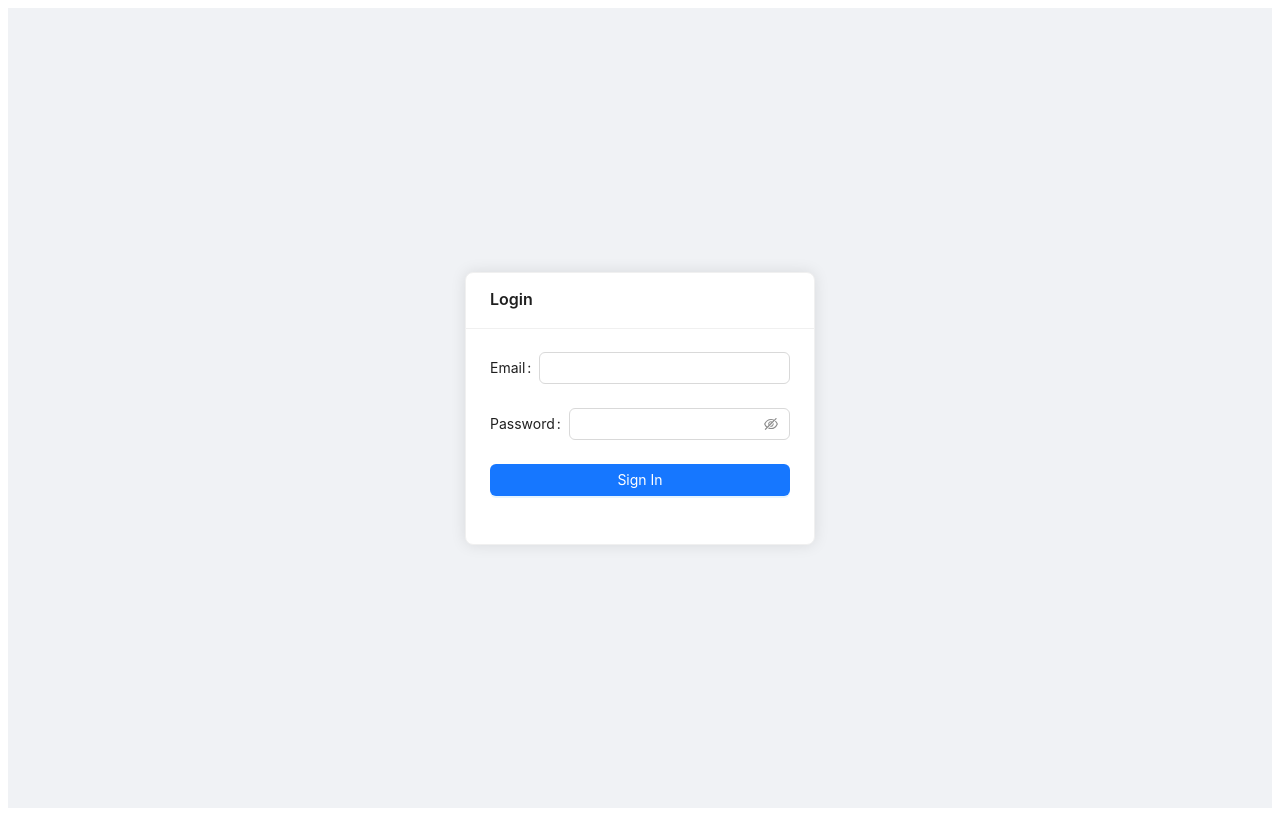
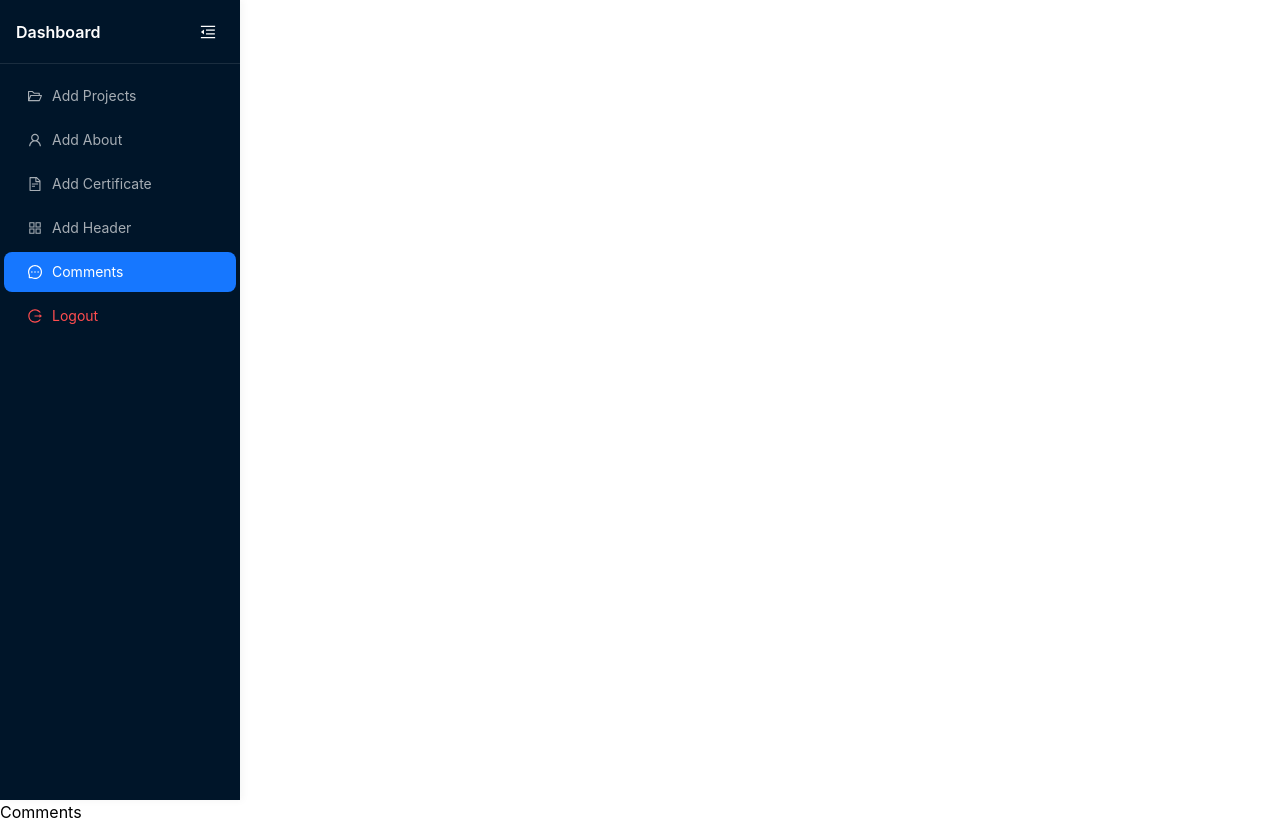
Before and after one commit to Faizanriaz44553/Portfolio-dashboard-v1, a React (Vite) app: page /comments in a window 1280 px wide. Built offline with nearby package versions, Linux system fonts and the light colour scheme; no server answers; sample sign-in values are in the browser's storage.

Commit message:
project initialization

```diff
--- a/src/App.jsx
+++ b/src/App.jsx
@@ -1,11 +1,12 @@
-import React from 'react';
-import Login from './pages/login/Login.jsx';
+import { useRoutes } from "react-router-dom";
+import RoutesPath from "./routes";
+
+
 const App = () => {
-  return (
-    <div>
-      <Login />
-    </div>
-  );
+
+  const routes = useRoutes(RoutesPath);
+
+  return routes;
 };
 
-export default App
+export default App;
--- /dev/null
+++ b/src/components/GuestRoute.jsx
@@ -0,0 +1,18 @@
+import { Navigate } from "react-router-dom";
+import { useAuth } from "../context/AuthContext";
+
+const GuestRoute = ({ children }) => {
+  const { user, loading } = useAuth();
+
+  if (loading) {
+    return <h2>Loading...</h2>;
+  }
+
+  if (user) {
+    return <Navigate to="/add-projects" replace />;
+  }
+
+  return children;
+};
+
+export default GuestRoute;
--- a/src/components/Navbar/Navbar.jsx
+++ b/src/components/Navbar/Navbar.jsx
@@ -1,66 +1,143 @@
-import React, { useState } from 'react';
+import React, { useState } from "react";
 import {
   AppstoreOutlined,
-  ContainerOutlined,
-  DesktopOutlined,
-  MailOutlined,
+  FileTextOutlined,
+  FolderOpenOutlined,
   MenuFoldOutlined,
   MenuUnfoldOutlined,
-  PieChartOutlined,
-} from '@ant-design/icons';
-import { Button, Menu } from 'antd';
+  MessageOutlined,
+  UserOutlined,
+  LogoutOutlined,
+} from "@ant-design/icons";
+import { Button, Layout, Menu } from "antd";
+import { Link, useNavigate, useLocation } from "react-router-dom";
+import { getAuth, signOut } from "firebase/auth";
+import "../../styles/globals.css"
+
+const { Sider } = Layout;
+
+const Navbar = () => {
+  const [collapsed, setCollapsed] = useState(false);
+  const [isSubmitting, setIsSubmitting] = useState(false);
+
+  const navigate = useNavigate();
+  const location = useLocation();
+  const auth = getAuth();
+
+  const handleLogout = async () => {
+    try {
+      setIsSubmitting(true);
+      await signOut(auth);
+      navigate("/login", { replace: true });
+    } catch (error) {
+      console.error("Logout failed:", error.message);
+    } finally {
+      setIsSubmitting(false);
+    }
+  };
+
   const items = [
-  { key: '1', icon: <PieChartOutlined />, label: 'Option 1' },
-  { key: '2', icon: <DesktopOutlined />, label: 'Option 2' },
-  { key: '3', icon: <ContainerOutlined />, label: 'Option 3' },
     {
-    key: 'sub1',
-    label: 'Navigation One',
-    icon: <MailOutlined />,
-    children: [
-      { key: '5', label: 'Option 5' },
-      { key: '6', label: 'Option 6' },
-      { key: '7', label: 'Option 7' },
-      { key: '8', label: 'Option 8' },
-    ],
+      key: "/add-projects",
+      icon: <FolderOpenOutlined />,
+      label: <Link to="/add-projects">Add Projects</Link>,
     },
     {
-    key: 'sub2',
-    label: 'Navigation Two',
+      key: "/add-about",
+      icon: <UserOutlined />,
+      label: <Link to="/add-about">Add About</Link>,
+    },
+    {
+      key: "/add-certificate",
+      icon: <FileTextOutlined />,
+      label: <Link to="/add-certificate">Add Certificate</Link>,
+    },
+    {
+      key: "/add-header",
       icon: <AppstoreOutlined />,
-    children: [
-      { key: '9', label: 'Option 9' },
-      { key: '10', label: 'Option 10' },
+      label: <Link to="/add-header">Add Header</Link>,
+    },
     {
-        key: 'sub3',
-        label: 'Submenu',
-        children: [
-          { key: '11', label: 'Option 11' },
-          { key: '12', label: 'Option 12' },
-        ],
+      key: "/comments",
+      icon: <MessageOutlined />,
+      label: <Link to="/comments">Comments</Link>,
     },
-    ],
+    {
+      key: "logout",
+      icon: <LogoutOutlined />,
+      label: isSubmitting ? "Signing out..." : "Logout",
+      danger: true, // Clean Red Highlight for Logout
     },
   ];
-const App = () => {
-  const [collapsed, setCollapsed] = useState(false);
-  const toggleCollapsed = () => {
-    setCollapsed(!collapsed);
+
+  const handleMenuClick = ({ key }) => {
+    if (key === "logout") {
+      handleLogout();
+    }
   };
+
   return (
-    <div style={{ width: 256 }}>
-      <Button type="primary" onClick={toggleCollapsed} style={{ marginBottom: 16 }}>
+    <Sider
+      trigger={null}
+      collapsible
+      collapsed={collapsed}
+      width={240}
+      style={{
+        minHeight: "100vh",
+        position: "sticky",
+        top: 0,
+        left: 0,
+        boxShadow: "2px 0 8px 0 rgba(29,35,41,.05)",
+      }}
+    >
+      {/* Top Header / Toggle Container */}
+      <div
+        style={{
+          height: "64px",
+          display: "flex",
+          alignItems: "center",
+          justifyContent: collapsed ? "center" : "space-between",
+          padding: "0 16px",
+          borderBottom: "1px solid rgba(255, 255, 255, 0.1)",
+        }}
+      >
+        {!collapsed && (
+          <span
+            style={{
+              color: "#fff",
+              fontSize: "16px",
+              fontWeight: "600",
+              whiteSpace: "nowrap",
+            }}
+          >
+            Dashboard
+          </span>
+        )}
+        <Button
+          type="text"
+          onClick={() => setCollapsed(!collapsed)}
+          style={{
+            color: "#fff",
+            fontSize: "16px",
+            width: 32,
+            height: 32,
+          }}
+        >
           {collapsed ? <MenuUnfoldOutlined /> : <MenuFoldOutlined />}
         </Button>
+      </div>
+
+      {/* Navigation Items */}
       <Menu
-        defaultSelectedKeys={['1']}
-        defaultOpenKeys={['sub1']}
+        theme="dark"
         mode="inline"
-        theme="dark"
-        inlineCollapsed={collapsed}
+        selectedKeys={[location.pathname]}
         items={items}
+        onClick={handleMenuClick}
+        style={{ borderRight: 0, marginTop: "8px" }}
       />
-    </div>
+    </Sider>
   );
 };
-export default App;
+
+export default Navbar;
--- /dev/null
+++ b/src/components/ProtectedRoute.jsx
@@ -0,0 +1,24 @@
+import { Navigate } from "react-router-dom";
+import { useAuth } from "../context/AuthContext";
+
+const ProtectedRoute = ({ children }) => {
+
+    const { user, loading } = useAuth();
+
+    if (loading) {
+
+        return <h2>Loading...</h2>;
+
+    }
+
+    if (!user) {
+
+        return <Navigate to="/login" replace />;
+
+    }
+
+    return children;
+
+};
+
+export default ProtectedRoute;
--- /dev/null
+++ b/src/context/authContext.jsx
@@ -0,0 +1,37 @@
+import { createContext, useContext, useEffect, useState } from "react";
+import { auth } from "../../firebase.config";
+import { onAuthStateChanged } from "firebase/auth";
+
+const AuthContext = createContext();
+
+export const AuthProvider = ({ children }) => {
+
+    const [user, setUser] = useState(null);
+    const [loading, setLoading] = useState(true);
+
+    useEffect(() => {
+
+        const unsubscribe = onAuthStateChanged(auth, (currentUser) => {
+
+            setUser(currentUser);
+            setLoading(false);
+
+        });
+
+        return unsubscribe;
+
+    }, []);
+
+    return (
+
+        <AuthContext.Provider value={{ user, loading }}>
+
+            {children}
+
+        </AuthContext.Provider>
+
+    );
+
+};
+
+export const useAuth = () => useContext(AuthContext);
--- a/src/index.css
+++ b/src/index.css
@@ -23,7 +23,15 @@ a {
 a:hover {
   color: #535bf2;
 }
-
+*{
+  margin: 0;
+  padding: 0;
+  box-sizing: border-box;
+}
+html, body, #root {
+  height: 100%;
+  width: 100%;
+}
 body {
   margin: 0;
   display: flex;
@@ -56,6 +64,11 @@ button:focus,
 button:focus-visible {
   outline: 4px auto -webkit-focus-ring-color;
 }
+.font{
+  font-size: 3rem;
+  color: #1a1a1a;
+  text-align: center;
+}
 
 @media (prefers-color-scheme: light) {
   :root {
--- a/src/main.jsx
+++ b/src/main.jsx
@@ -3,12 +3,16 @@ import React from 'react';
 import ReactDOM from 'react-dom/client';
 import App from './App.jsx';
 import {BrowserRouter} from 'react-router-dom';
+import { AuthProvider } from './context/authContext.jsx';
 
 ReactDOM.createRoot(document.getElementById('root')).render(
   <BrowserRouter>
-  <React.StrictMode>
-  <App/>
-  </React.StrictMode>
 
-  </BrowserRouter>,
+    <AuthProvider>
+
+        <App />
+
+    </AuthProvider>
+
+</BrowserRouter>,
 );
--- a/src/pages/Add-Projects/Add-Projects.jsx
+++ b/src/pages/Add-Projects/Add-Projects.jsx
@@ -1,6 +1,15 @@
+
+
+
 const AddProjects = ()=>{
+
   return (
-    <div> Add projects</div>
+   <>
+
+    <h1 className="font">Add projects</h1>
+
+
+   </>
   )
 }
 
--- a/src/pages/login/Login.jsx
+++ b/src/pages/login/Login.jsx
@@ -1,44 +1,70 @@
 // src/pages/Login.jsx
+
 import React from "react";
 import { Form, Input, Button, Card } from "antd";
-import { useForm } from "react-hook-form";
+import { Controller, useForm } from "react-hook-form";
 import { signInWithEmailAndPassword } from "firebase/auth";
-import { auth } from "/firebase.config.js"
+import { auth } from "/firebase.config.js";
 import { useNavigate } from "react-router-dom";
 import { ToastContainer, toast } from "react-toastify";
-import 'react-toastify/dist/ReactToastify.css';
+import "react-toastify/dist/ReactToastify.css";
 
 const Login = () => {
-  const { register, handleSubmit } = useForm();
+  const { control, handleSubmit } = useForm();
   const navigate = useNavigate();
 
   const onSubmit = async (data) => {
     const { email, password } = data;
+
     try {
       await signInWithEmailAndPassword(auth, email, password);
+
       toast.success("Login successful!");
-      setTimeout(() => navigate("/dashboard"), 1500);
+
+      setTimeout(() => {
+        navigate("/add-projects", { replace: true });
+      }, 1000);
+
     } catch (error) {
       toast.error(error.message);
+      console.error(error);
     }
   };
 
   return (
-    <div style={{
-      minHeight: "100vh",
-      display: "flex",
-      justifyContent: "center",
-      alignItems: "center",
-      background: "#f0f2f5",
-    }}>
-      <Card title="Login" style={{ width: 350, boxShadow: "0 0 15px rgba(0,0,0,0.1)" }}>
+    <div
+      style={{
+        minHeight: "100vh",
+        display: "flex",
+        justifyContent: "center",
+        alignItems: "center",
+        background: "#f0f2f5",
+      }}
+    >
+      <Card
+        title="Login"
+        style={{
+          width: 350,
+          boxShadow: "0 0 15px rgba(0,0,0,0.1)",
+        }}
+      >
         <form onSubmit={handleSubmit(onSubmit)}>
           <Form.Item label="Email">
-            <Input {...register("email", { required: true })} />
+            <Controller
+              name="email"
+              control={control}
+              rules={{ required: "Email is required" }}
+              render={({ field }) => <Input {...field} />}
+            />
           </Form.Item>
 
           <Form.Item label="Password">
-            <Input.Password {...register("password", { required: true })} />
+            <Controller
+              name="password"
+              control={control}
+              rules={{ required: "Password is required" }}
+              render={({ field }) => <Input.Password {...field} />}
+            />
           </Form.Item>
 
           <Form.Item>
@@ -49,7 +75,6 @@ const Login = () => {
         </form>
       </Card>
 
-      {/* Toast Container */}
       <ToastContainer position="top-center" />
     </div>
   );
--- a/src/routes/index.jsx
+++ b/src/routes/index.jsx
@@ -4,35 +4,72 @@ import AddAbout from "../pages/Add-About/Add-About.jsx";
 import AddCertificate from "../pages/Add-Certificate/Add-Certificate.jsx";
 import AddHeader from "../pages/Add-Header/Add-Header.jsx";
 import Comments from "../pages/Comments/Comments.jsx";
+import ProtectedRoute from "../components/ProtectedRoute.jsx";
+import GuestRoute from "../components/GuestRoute.jsx";
+import Navbar from "../components/Navbar/Navbar.jsx";
 
 const RoutesPath = [
   {
     path: "/",
-    element: <Login />,
+    element: (
+    <GuestRoute>
+      <Login />
+    </GuestRoute>
+  ),
   },
   {
     path: "/add-projects",
-    element: <AddProjects />,
+
+    element: (
+      <ProtectedRoute>
+        <Navbar/>
+        <AddProjects />
+      </ProtectedRoute>
+    ),
   },
   {
     path: "/add-about",
-    element: <AddAbout />,
+    element: (
+      <ProtectedRoute>
+        <Navbar/>
+        <AddAbout/>
+      </ProtectedRoute>
+    ),
   },
   {
     path: "/add-certificate",
-    element: <AddCertificate />,
+    element:(
+      <ProtectedRoute>
+        <Navbar/>
+        <AddCertificate />
+      </ProtectedRoute>
+    ),
   },
   {
     path: "/add-header",
-    element: <AddHeader />,
+    element: (
+      <ProtectedRoute>
+        <Navbar/>
+        <AddHeader/>
+      </ProtectedRoute>
+    ),
   },
   {
     path: "/comments",
-    element: <Comments />,
+    element:(
+      <ProtectedRoute>
+        <Navbar/>
+        <Comments/>
+      </ProtectedRoute>
+    ),
   },
   {
     path: "/login",
-    element: <Login />,
+     element: (
+    <GuestRoute>
+      <Login />
+    </GuestRoute>
+  )
   },
 ];
 
--- a/src/styles/globals.css
+++ b/src/styles/globals.css
@@ -48,3 +48,8 @@ html, body {
 .items-center {
   align-items: center;
 }
+.font{
+  font-size: 3rem;
+  color: #1a1a1a;
+  text-align: center;
+}
```
Lines whose indentation alone changed are shown as unchanged.
